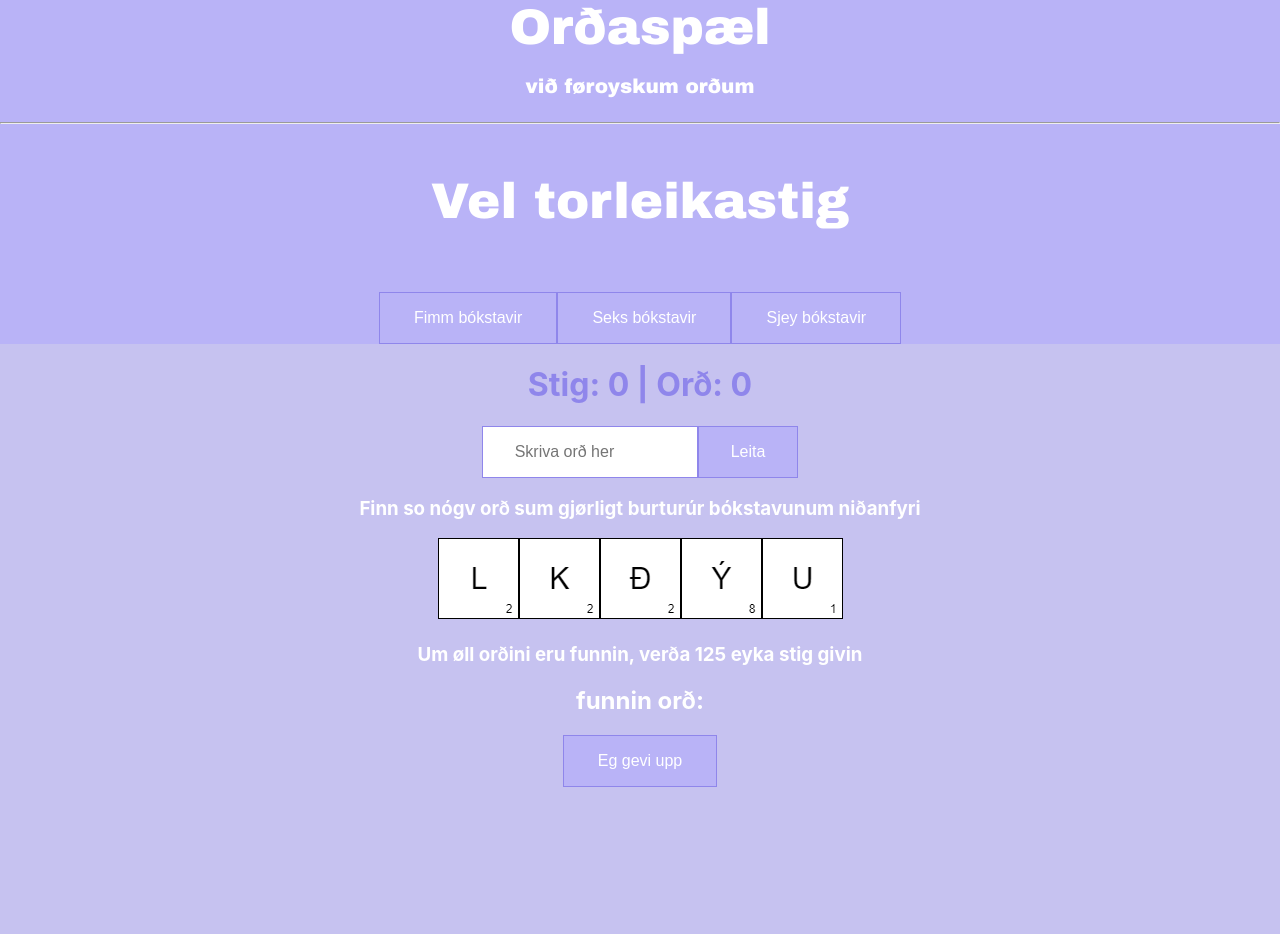
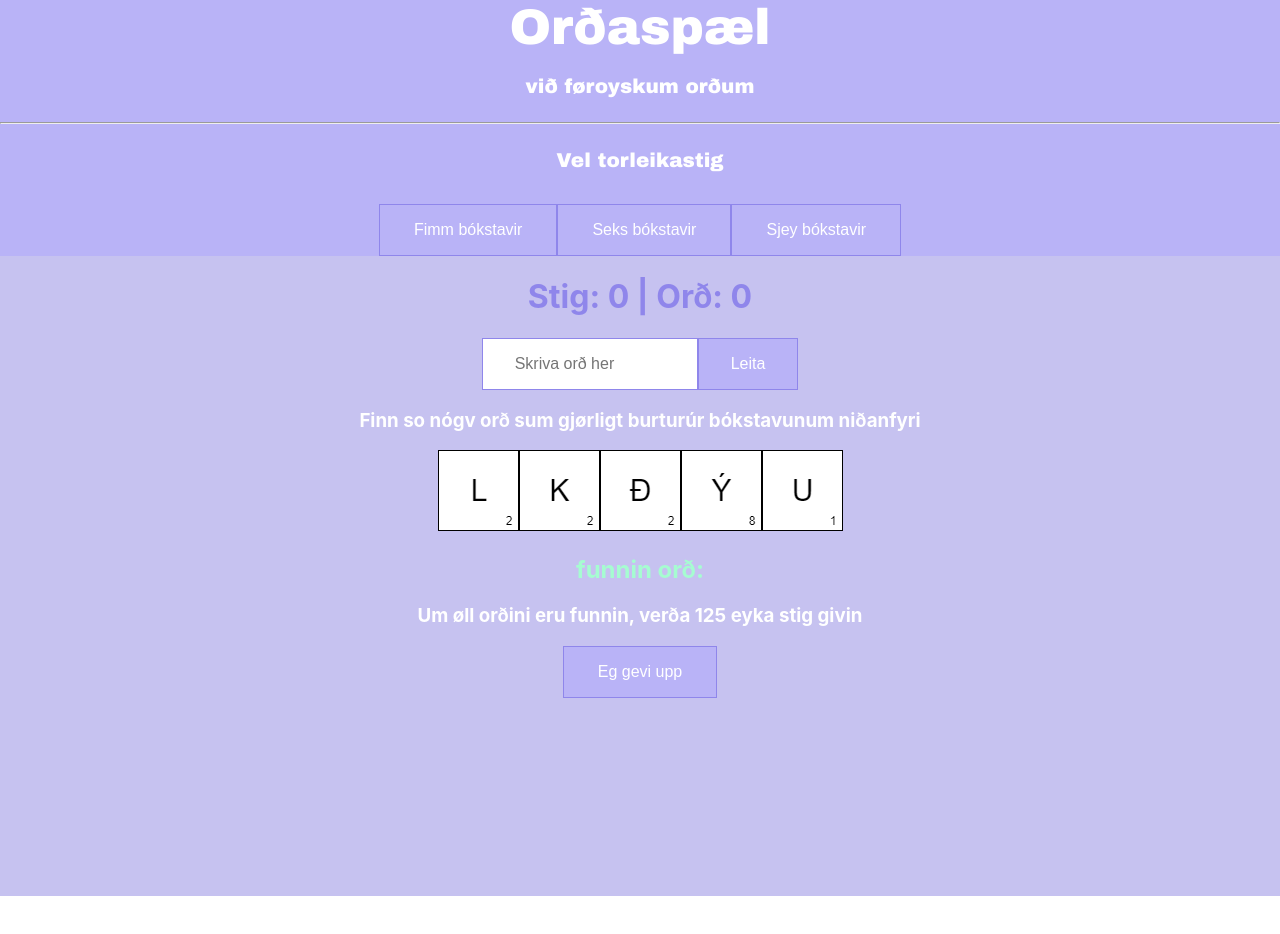
Before and after one commit to Herkr/scrabble, a React (Create React App) app: page /scrabble/easy in a window 1280 px wide. Shown: the top 934 px of the page. After the commit the page ends 896 px from the top, so only its background shows below. Built offline with nearby package versions, Linux system fonts and the light colour scheme.

Commit message:
missig words shown right away

```diff
--- a/src/App.js
+++ b/src/App.js
@@ -30,7 +30,7 @@ function App() {
             við føroyskum orðum
             </p>
             <hr/>
-            <p>
+            <p className="App-header2">
             Vel torleikastig
             </p>
 
--- a/src/css/Scrabble.css
+++ b/src/css/Scrabble.css
@@ -11,9 +11,9 @@
 .App-header-list {
   background-color: #b9b3f7;
   font-family: "Arial Black", sans-serif;
-  font-size: 50px;
   color: White;
   font-size: 20px;
+  max-width: 80vh;
 }
 
 .App-header2 {
@@ -85,6 +85,13 @@
   color: #8f86eb;
 }
 
+.font-color-yellow {
+  color: yellow;
+}
+.font-color-green {
+  color: rgb(166, 252, 209);
+}
+
 table {
   width: 400px;
 }
--- a/src/scrabble/Scrabble.js
+++ b/src/scrabble/Scrabble.js
@@ -144,8 +144,8 @@ function Scrabble() {
           <p>{tiles}</p>
           <h2>{showAlert(word.substr(0,word.indexOf(' ')))}</h2>
 
+          <h2 className="font-color-green">funnin orð: {trueWordsInserted.join(', ')}</h2>
           <h3>Um øll orðini eru funnin, verða {level*25} eyka stig givin</h3>
-          <h2>funnin orð: {trueWordsInserted.join(', ')}</h2>
 
           <button className="App-button" disabled={loading} onMouseDown={isLoadingTrue}><Link to={'/scrabble/toplist'} onClick={isLoadingFalse} className="App-link" id='btn3'>
             {loading && (
--- a/src/scrabble/TopList.js
+++ b/src/scrabble/TopList.js
@@ -24,10 +24,10 @@ function TopList() {
   const missingW = missingWords(trueWordsInserted, randomLetters)
   const numberOfMissingWords = missingW.length;
   return (
-    <div className="App">
+    <div>
       <header className="App-header-list">
-        <h3 className='App-score'>Tú hevur fingið {totalScore()} stig!</h3>
-        <h5>{alertAllFound(numberOfMissingWords, level)}</h5>
+        <h3>Tú hevur fingið {totalScore()} stig!</h3>
+        <h5 className="font-color-yellow">{alertAllFound(numberOfMissingWords, level)}: {missingW.join(', ')}</h5>
         <h5>Vel eitt annað torleikastig, fyri at byrja eitt nýtt spæl</h5>
         <h5>Skriva títt navn niðanfyri og goym títt úrslit</h5>
 
@@ -37,7 +37,6 @@ function TopList() {
 
         <ScoreList />
 
-        <button className="App-button" onClick={()=>{ alert('ONNUR ORÐ: ' + missingW.join(', ')); }}>Onnur orð</button>
         <br />
       </header>
     </div>
```
